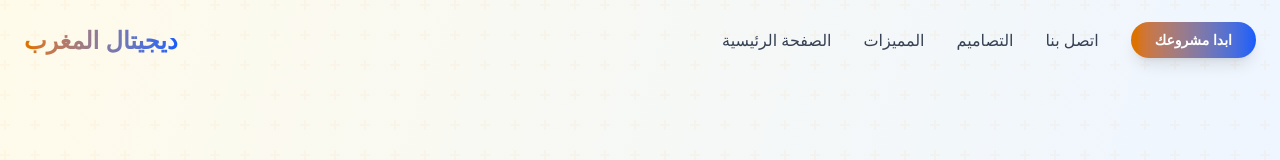
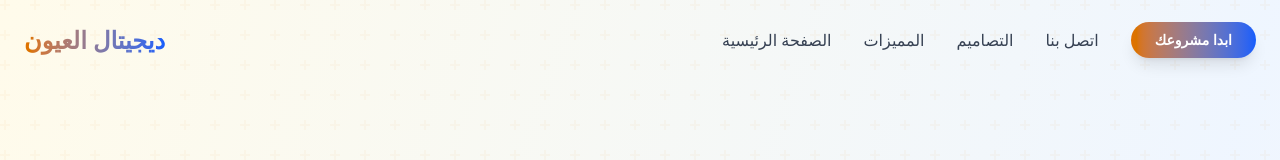
Before and after one commit to hmweb77/agency-laayoun, a Next.js app: page / in a window 1280 px wide. Shown: the top 160 px of the page. Built offline with nearby package versions, Linux system fonts and the light colour scheme.

Commit message:
updating name

```diff
--- a/src/app/page.js
+++ b/src/app/page.js
@@ -211,7 +211,7 @@ const MoroccanTemplatesLanding = () => {
         <div className="container mx-auto px-4 sm:px-6">
           <div className="flex justify-between items-center h-16 md:h-20">
             <a href="#" className="text-2xl font-bold bg-gradient-to-r from-amber-600 to-blue-600 bg-clip-text text-transparent">
-              ديجيتال المغرب
+            ديجيتال العيون
             </a>
 
             {/* Desktop Navigation */}
@@ -665,7 +665,7 @@ const MoroccanTemplatesLanding = () => {
           <div className="grid grid-cols-1 sm:grid-cols-2 md:grid-cols-4 gap-6 sm:gap-8">
             <div className="sm:col-span-2">
               <h3 className="text-xl sm:text-2xl font-bold mb-4 bg-gradient-to-r from-amber-400 to-blue-400 bg-clip-text text-transparent">
-                ديجيتال المغرب
+              ديجيتال العيون
               </h3>
               <p className="text-gray-400 mb-4 leading-relaxed text-sm sm:text-base">
                 مواقع احترافية مصممة خصيصا للأعمال المغربية.
@@ -694,7 +694,7 @@ const MoroccanTemplatesLanding = () => {
           </div>
 
           <div className="border-t border-gray-800 mt-8 pt-8 text-center text-gray-400 text-sm sm:text-base">
-            <p>&copy; 2025 ديجيتال المغرب. جميع الحقوق محفوظة. مصنوع بـ ❤️ في المغرب</p>
+            <p>&copy; 2023 ديجيتال العيون . جميع الحقوق محفوظة. مصنوع بـ ❤️ في العيون</p>
           </div>
         </div>
       </footer>
```
